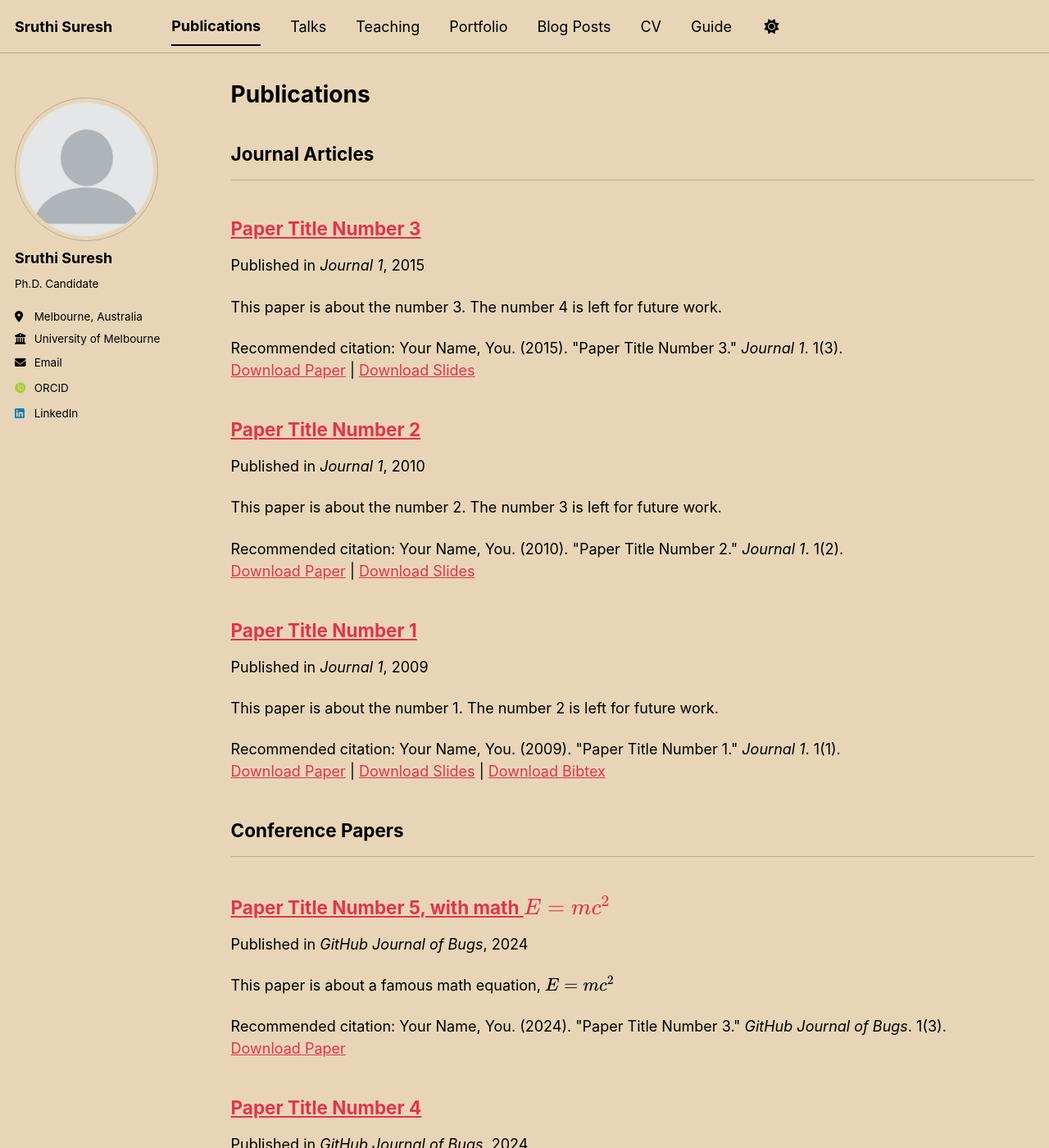
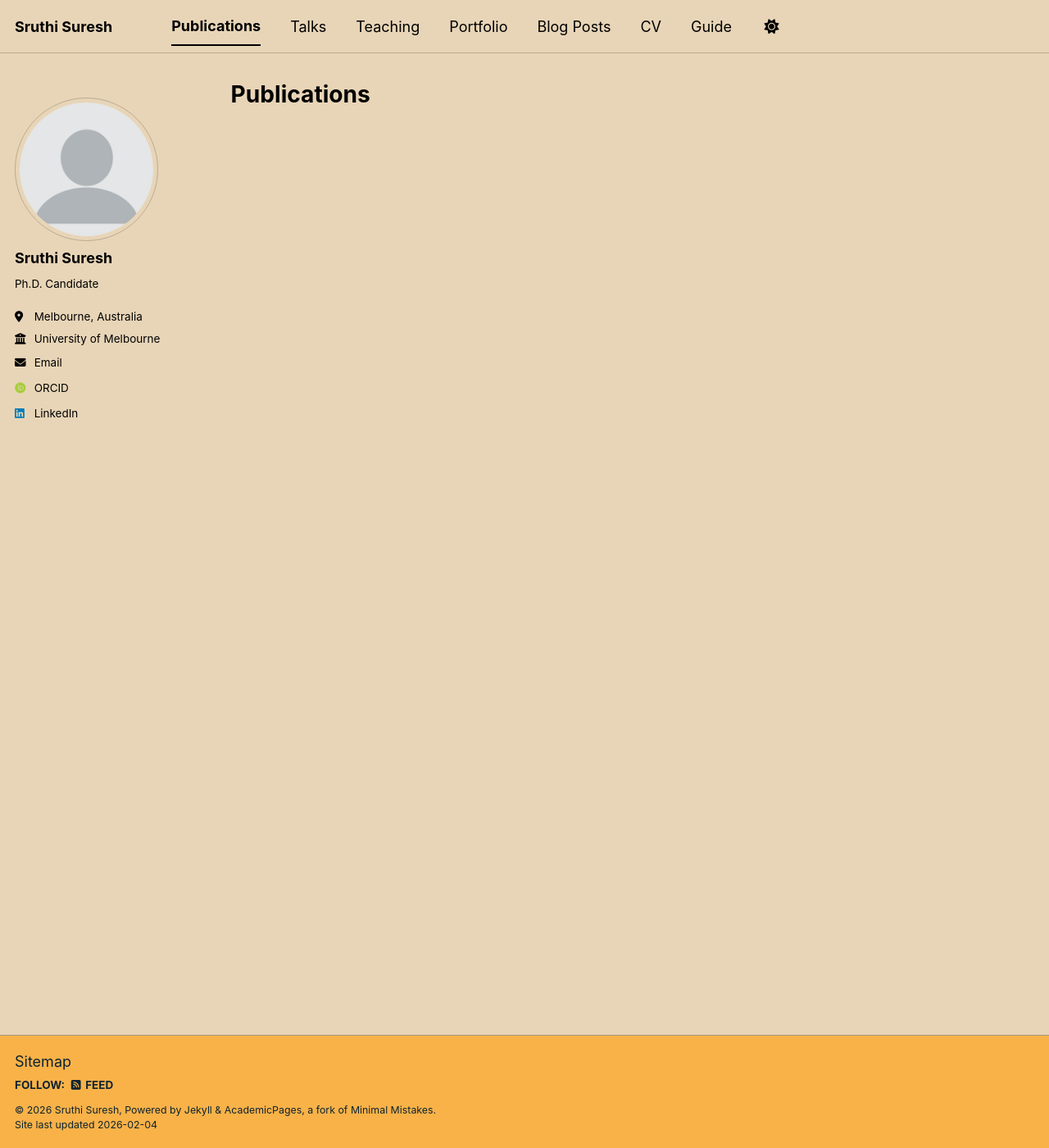
Before and after one commit to suresh-sruthi/suresh-sruthi.github.io, a Jekyll site: the page built from _pages/publications.html, in a window 1280 px wide and 1400 px high. Shown: the whole window at 82% size. Built offline with Jekyll 4.4.1, drawn with Linux system fonts in a browser that asks for light colours; some web fonts are replaced; a script bundle is joined from its source files by our own code; library files that are not in the unit come from our copies; part of the change alters nothing that is shown; some of the changed text lies outside the part shown.

```diff
--- a/_config.yml
+++ b/_config.yml
@@ -224,11 +224,11 @@ collections:
   teaching:
     output: true
     permalink: /:collection/:path/
-  publications:
-    output: true
-    permalink: /:collection/:path/
-  portfolio:
-    output: false
+  #publications:
+    #output: true
+    #permalink: /:collection/:path/
+  #portfolio:
+    #output: false
     #permalink: /:collection/:path/
   talks:
     output: true
```
